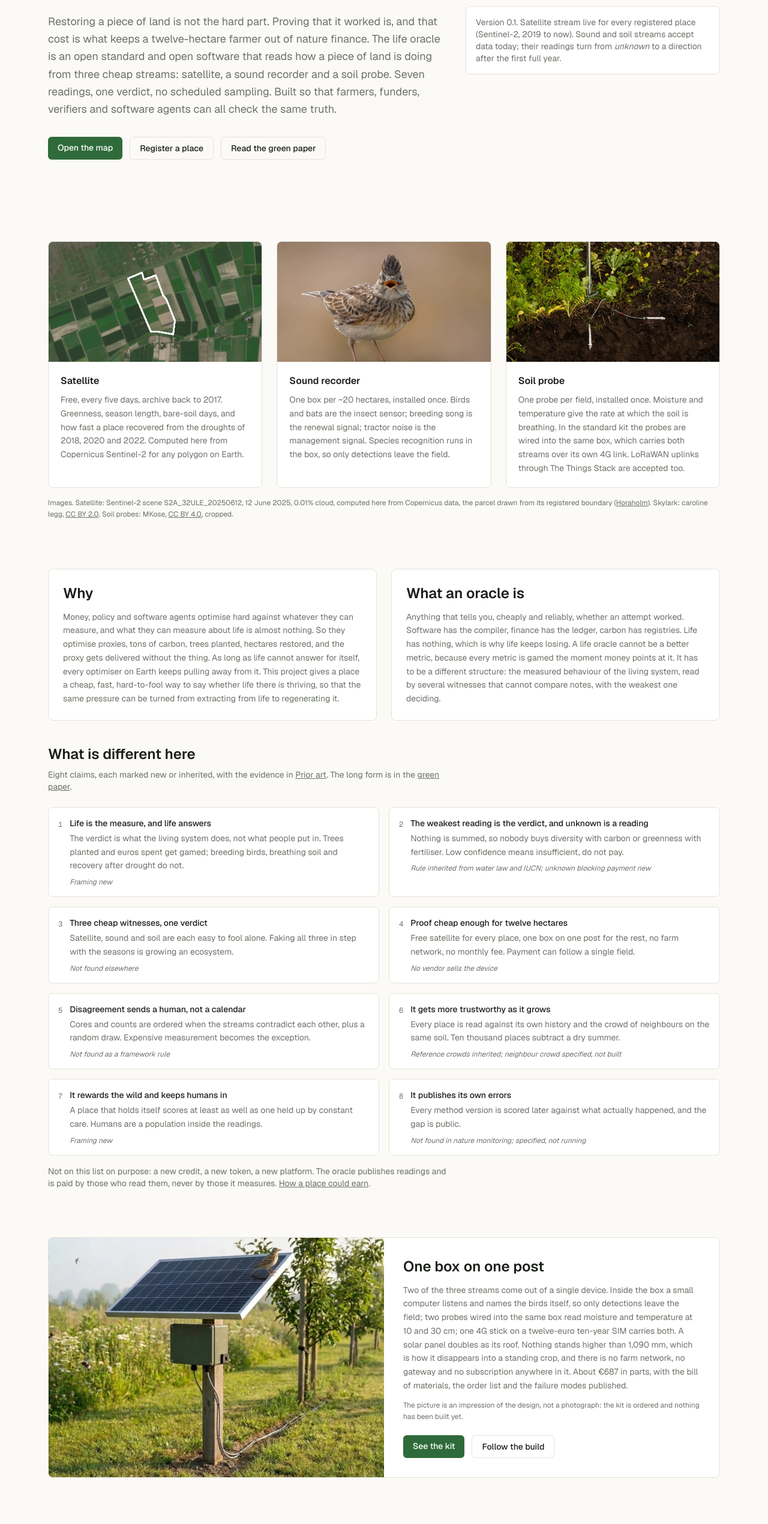
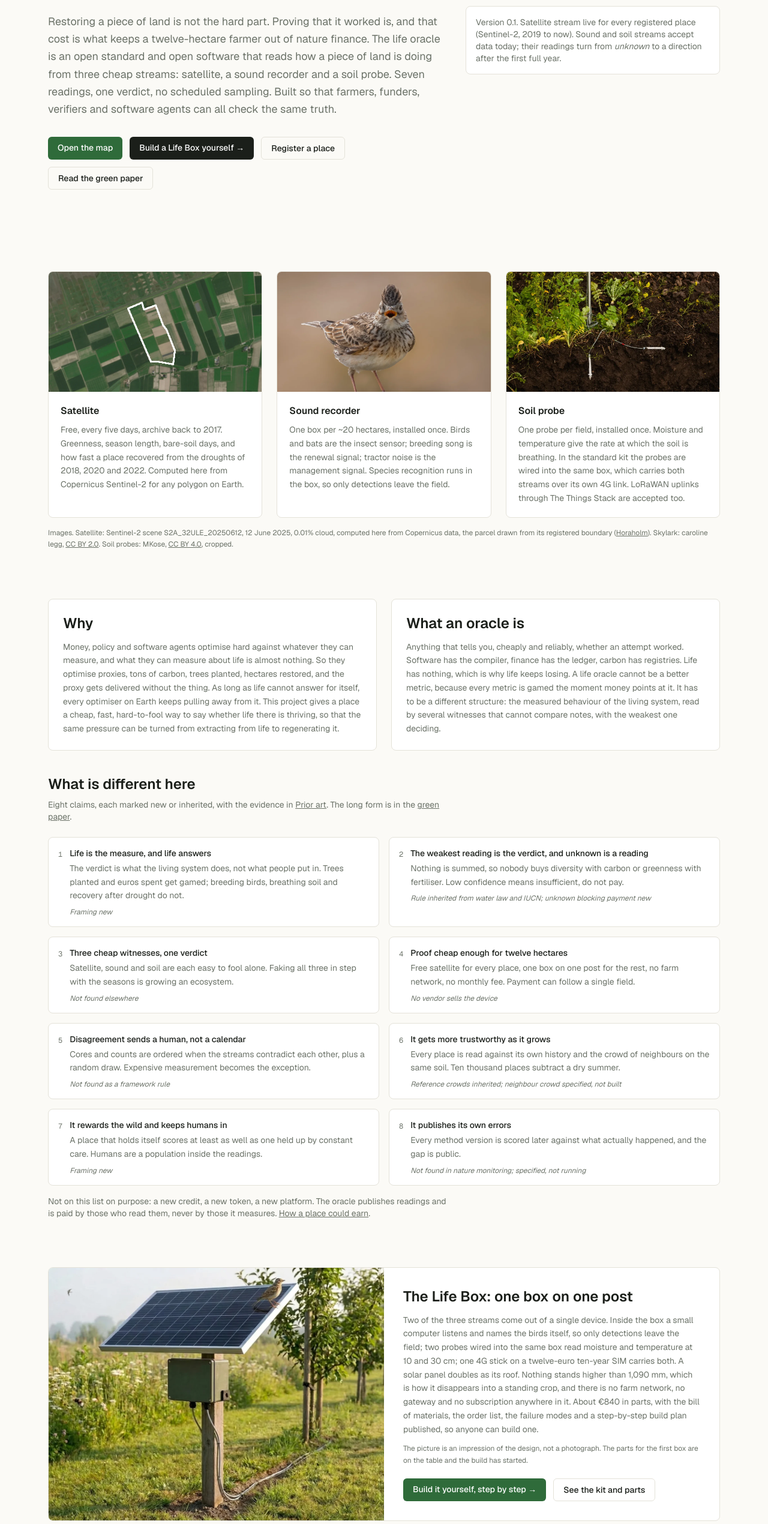
Before and after one commit to oncra/life, a Next.js app: page / in a window 1280 px wide. Shown: the part 257-2797 px from the top of the page at 60% size. Built offline with nearby package versions, Linux system fonts and the light colour scheme; no server answers; the database is empty.

Commit message:
Front page: Build a Life Box in the header, the hero and the box section; kit and build documents point to the step-by-step plan

```diff
--- a/content/build.md
+++ b/content/build.md
@@ -5,6 +5,8 @@ order: 4
 ---
 
 # Build plan: assembling node 1
+
+> **Building one?** The step-by-step plan, in plain language with instructions for an AI agent at every step, is at **[life.oncra.org/lifebox](https://life.oncra.org/lifebox)**.
 
 The [kit](kit.md) is designed and ordered. Nothing has been built and nothing has been measured. This page is the order of work, written so that someone who is not us can follow it, because that is the point of publishing it.
 
--- a/content/kit.md
+++ b/content/kit.md
@@ -5,6 +5,8 @@ order: 3
 ---
 
 # The kit: Life node v1
+
+> **Building one?** The step-by-step plan, in plain language with instructions for an AI agent at every step, is at **[life.oncra.org/lifebox](https://life.oncra.org/lifebox)**.
 
 One box, one post, one radio. A landowner gets a sealed enclosure with a solar panel and two probe cables. They drive in a post, hang the box, push the probes into the ground. Everything else was done before it shipped. Prices and stock checked on live shop pages, most recently on 2026-09-16, when the first set was ordered. Incl. VAT unless a line says otherwise. The order list in the repository is the source of truth; this table is a description of it.
 
--- a/src/app/layout.tsx
+++ b/src/app/layout.tsx
@@ -20,6 +20,7 @@ const nav = [
   ["/docs", "Guides"],
   ["/docs/api", "API"],
 ];
+const build = ["/lifebox", "Build a Life Box"];
 
 export default function RootLayout({ children }: { children: React.ReactNode }) {
   return (
@@ -30,7 +31,8 @@ export default function RootLayout({ children }: { children: React.ReactNode })
             <Link href="/" className="font-semibold tracking-tight flex items-center gap-2 shrink-0 whitespace-nowrap">
               <span className="inline-block w-3 h-3 rounded-full bg-accent" /> Life oracle
             </Link>
-            <nav className="flex gap-4 text-sm text-muted overflow-x-auto">
+            <nav className="flex gap-4 text-sm text-muted overflow-x-auto items-center">
+              <Link href={build[0]} className="whitespace-nowrap rounded-full bg-accent text-white px-3 py-1 font-medium">{build[1]}</Link>
               {nav.map(([href, label]) => (
                 <Link key={href} href={href} className="hover:text-foreground whitespace-nowrap">{label}</Link>
               ))}
--- a/src/app/page.tsx
+++ b/src/app/page.tsx
@@ -15,6 +15,7 @@ export default async function Home() {
           </p>
           <div className="mt-8 flex flex-wrap gap-3">
             <Link href="/map" className="px-4 py-2 rounded-md bg-accent text-white text-sm font-medium">Open the map</Link>
+            <Link href="/lifebox" className="px-4 py-2 rounded-md bg-foreground text-white text-sm font-medium">Build a Life Box yourself →</Link>
             <Link href="/places/new" className="px-4 py-2 rounded-md border border-line text-sm font-medium">Register a place</Link>
             <Link href="/docs/greenpaper" className="px-4 py-2 rounded-md border border-line text-sm font-medium">Read the green paper</Link>
           </div>
@@ -105,16 +106,16 @@ export default async function Home() {
             sizes="(min-width: 768px) 50vw, 100vw"
           />
           <div className="p-6 md:p-8 flex flex-col justify-center">
-            <h2 className="text-2xl font-semibold">One box on one post</h2>
+            <h2 className="text-2xl font-semibold">The Life Box: one box on one post</h2>
             <p className="mt-3 text-sm text-muted leading-relaxed">
-              Two of the three streams come out of a single device. Inside the box a small computer listens and names the birds itself, so only detections leave the field; two probes wired into the same box read moisture and temperature at 10 and 30 cm; one 4G stick on a twelve-euro ten-year SIM carries both. A solar panel doubles as its roof. Nothing stands higher than 1,090 mm, which is how it disappears into a standing crop, and there is no farm network, no gateway and no subscription anywhere in it. About €687 in parts, with the bill of materials, the order list and the failure modes published.
+              Two of the three streams come out of a single device. Inside the box a small computer listens and names the birds itself, so only detections leave the field; two probes wired into the same box read moisture and temperature at 10 and 30 cm; one 4G stick on a twelve-euro ten-year SIM carries both. A solar panel doubles as its roof. Nothing stands higher than 1,090 mm, which is how it disappears into a standing crop, and there is no farm network, no gateway and no subscription anywhere in it. About €840 in parts, with the bill of materials, the order list, the failure modes and a step-by-step build plan published, so anyone can build one.
             </p>
             <p className="mt-3 text-xs text-muted leading-relaxed">
-              The picture is an impression of the design, not a photograph: the kit is ordered and nothing has been built yet.
+              The picture is an impression of the design, not a photograph. The parts for the first box are on the table and the build has started.
             </p>
             <div className="mt-5 flex flex-wrap gap-3">
-              <Link href="/docs/kit" className="px-4 py-2 rounded-md bg-accent text-white text-sm font-medium">See the kit</Link>
-              <Link href="/docs/build" className="px-4 py-2 rounded-md border border-line text-sm font-medium">Follow the build</Link>
+              <Link href="/lifebox" className="px-4 py-2 rounded-md bg-accent text-white text-sm font-medium">Build it yourself, step by step →</Link>
+              <Link href="/docs/kit" className="px-4 py-2 rounded-md border border-line text-sm font-medium">See the kit and parts</Link>
             </div>
           </div>
         </div>
```
